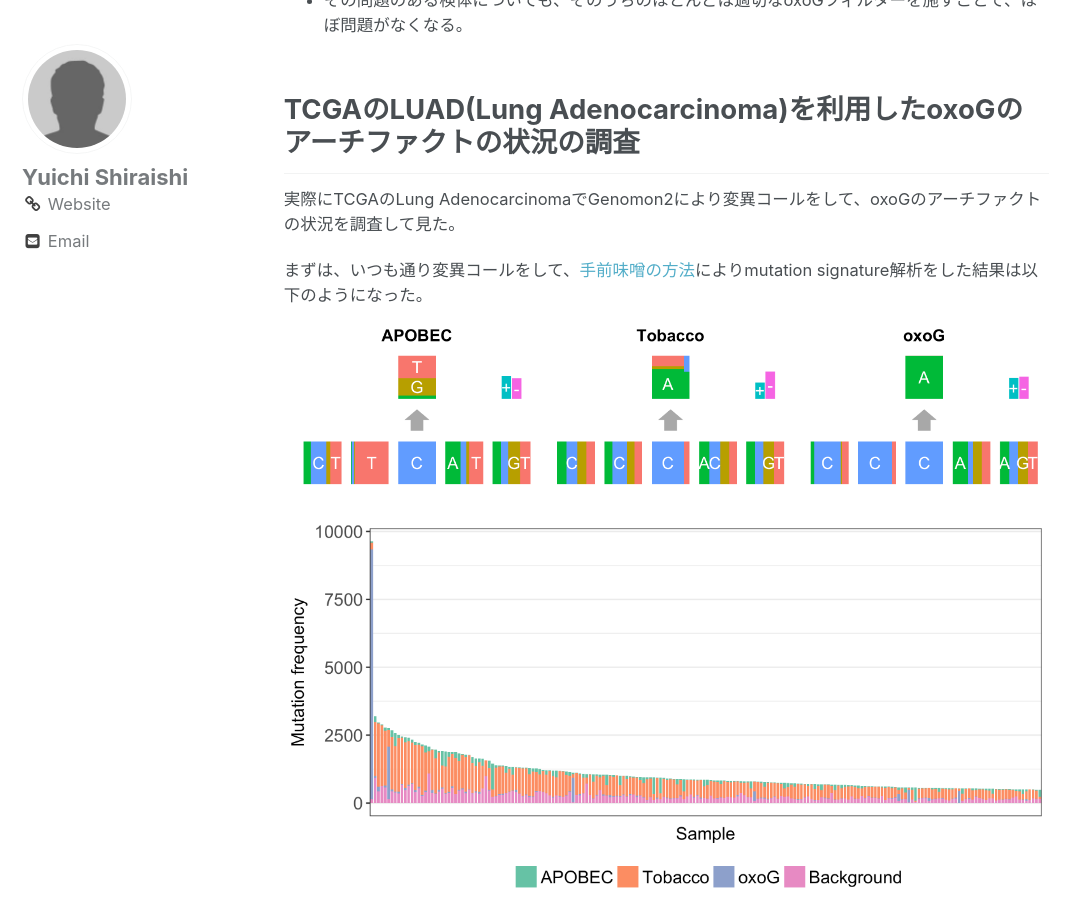
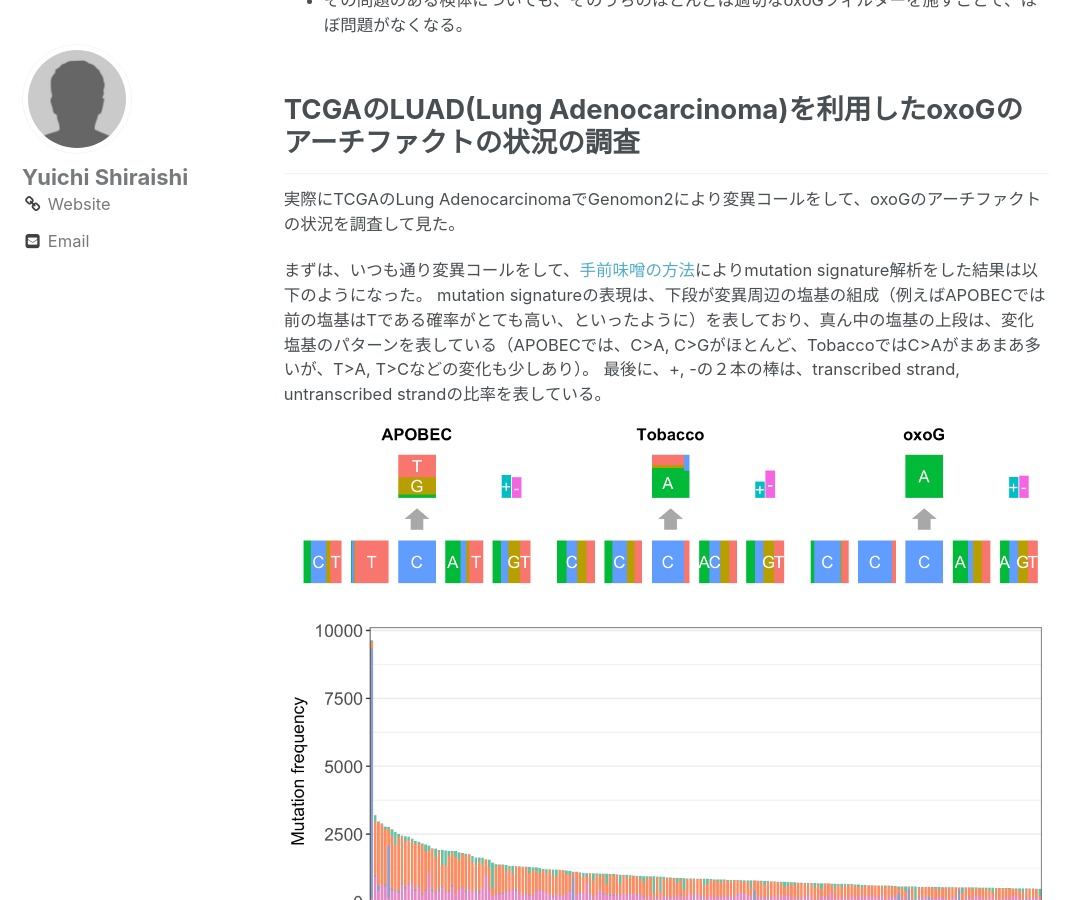
Before and after one commit to Genomon-Project/GenomonPagesR, a Jekyll site: the page built from _posts/2017-03-31-post-oxoG.md, in a window 1280 px wide and 900 px high, scrolled down 1380 px. Shown: the whole window, without its empty margins (0-1083 px from the left). Built offline with Jekyll 4.4.1, drawn with Linux system fonts in a browser that asks for light colours; some web fonts are replaced.

Commit message:
Update 2017-03-31-post-oxoG.md

```diff
--- a/_posts/2017-03-31-post-oxoG.md
+++ b/_posts/2017-03-31-post-oxoG.md
@@ -40,6 +40,8 @@ author: Shiraishi
 実際にTCGAのLung AdenocarcinomaでGenomon2により変異コールをして、oxoGのアーチファクトの状況を調査して見た。
 
 まずは、いつも通り変異コールをして、[手前味噌の方法](https://www.ncbi.nlm.nih.gov/pubmed/26630308)によりmutation signature解析をした結果は以下のようになった。
+mutation signatureの表現は、下段が変異周辺の塩基の組成（例えばAPOBECでは前の塩基はTである確率がとても高い、といったように）を表しており、真ん中の塩基の上段は、変化塩基のパターンを表している（APOBECでは、C>A, C>Gがほとんど、TobaccoではC>Aがまあまあ多いが、T>A, T>Cなどの変化も少しあり）。
+最後に、+, -の２本の棒は、transcribed strand, untranscribed strandの比率を表している。
 
 ![alt]({{ site.url }}{{ site.baseurl }}/images/2017-03-31-post-oxoG_pmsig_unfilt.png)
 
```
